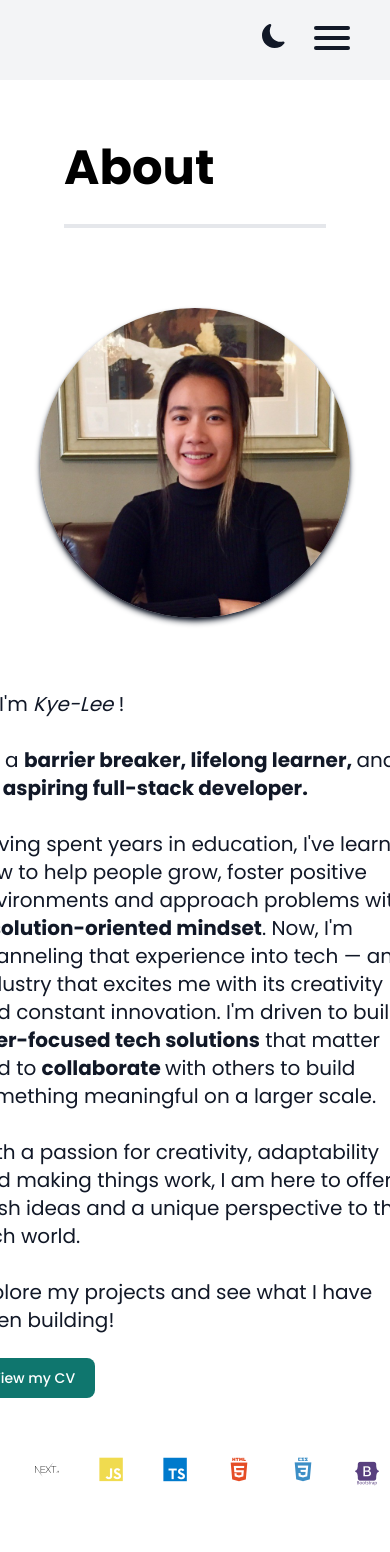
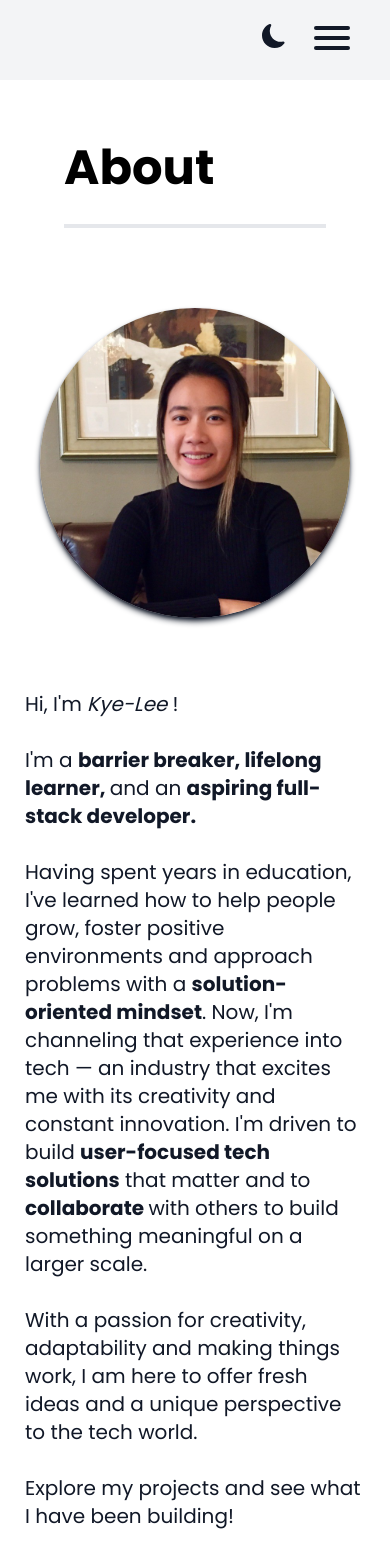
Before and after one commit to kl810/personal-portfolio-nextjs, a Next.js app: page /about in a window 390 px wide. Shown: the top 1552 px of the page. Built offline with nearby package versions, Linux system fonts and the light colour scheme.

Commit message:
fixed padding on about page, fixed right positioning for email and phone on homepage

```diff
--- a/src/app/about/page.tsx
+++ b/src/app/about/page.tsx
@@ -7,7 +7,7 @@ export default function About() {
                 <h1 className="text-5xl md:text-6xl font-bold">About</h1>
                 <hr className="h-1 my-8 bg-gray-200 border-0 dark:bg-gray-700"></hr>
             </div>
-            <div className="flex justify-center w-full">
+            <div className="flex justify-center">
                 <div className="grid grid-cols-1 lg:grid-cols-3 gap-16 m-10 lg:m-28 max-w-screen-2xl">
                     <div className="flex justify-center">
                         <Image
@@ -20,7 +20,7 @@ export default function About() {
                     </div>
                     <div className="flex justify-center items-center col-span-1 lg:col-span-2">
                         <div>
-                            <div className="whitespace-normal text-gray-900 dark:text-gray-100 text-xl pb-5">
+                            <div className="whitespace-normal text-gray-900 dark:text-gray-100 text-xl px-10 pb-5">
                                 <p>Hi, I&apos;m <i>Kye-Lee </i>!</p><br/>
 
                                 <p>I&apos;m a <b> barrier breaker, lifelong learner, </b>
@@ -44,7 +44,7 @@ export default function About() {
                                     View my CV
                                 </a>
                             </div>
-                            <div className="py-12 text-2xl md:text-3xl lg:text-4xl flex space-x-10 justify-center">
+                            <div className="py-12 text-xl md:text-3xl lg:text-4xl flex space-x-10 justify-center">
                                 <i className="devicon-react-original-wordmark colored"></i>
                                 <i className="devicon-nextjs-original-wordmark light:colored"></i>
                                 <i className="devicon-javascript-plain colored"></i>
--- a/src/app/page.tsx
+++ b/src/app/page.tsx
@@ -76,8 +76,6 @@ export default function Home() {
           <div className="px-10 py-5 text-2xl md:text-3xl h-20 w-full flex space-x-16 justify-center items-center">
             <a href="https://www.linkedin.com/in/kye-lee-low-8a6643159"><FaLinkedin /></a>
             <a href="https://github.com/kl810"><FaGithub /></a>
-            {/* <a href="mailto:kyelee.low@gmail.com"><BsEnvelopeAt /></a>
-            <a href="tel:+447402709246"><FaPhone /></a> */}
 
             <div className="email-dropdown flex">
               <button
@@ -89,7 +87,7 @@ export default function Home() {
               </button>
 
               {isEmailOpen &&
-                (<div className="absolute mt-10 w-56
+                (<div className="absolute mt-10 w-56 right-28 md:right-auto
                       rounded-md shadow-lg bg-white ring-1 ring-black ring-opacity-5
                       focus:outline-none dark:bg-gray-700">
                     <ul className="py-2 text-sm text-gray-700 dark:text-gray-200" aria-labelledby="dropdownDefaultButton">
@@ -111,7 +109,7 @@ export default function Home() {
               </button>
 
               {isPhoneOpen &&
-                (<div className="absolute mt-10 w-56
+                (<div className="absolute mt-10 w-56 right-6 md:right-auto
                       rounded-md shadow-lg bg-white ring-1 ring-black ring-opacity-5
                       focus:outline-none dark:bg-gray-700">
                     <ul className="py-2 text-sm text-gray-700 dark:text-gray-200" aria-labelledby="dropdownDefaultButton">
```
